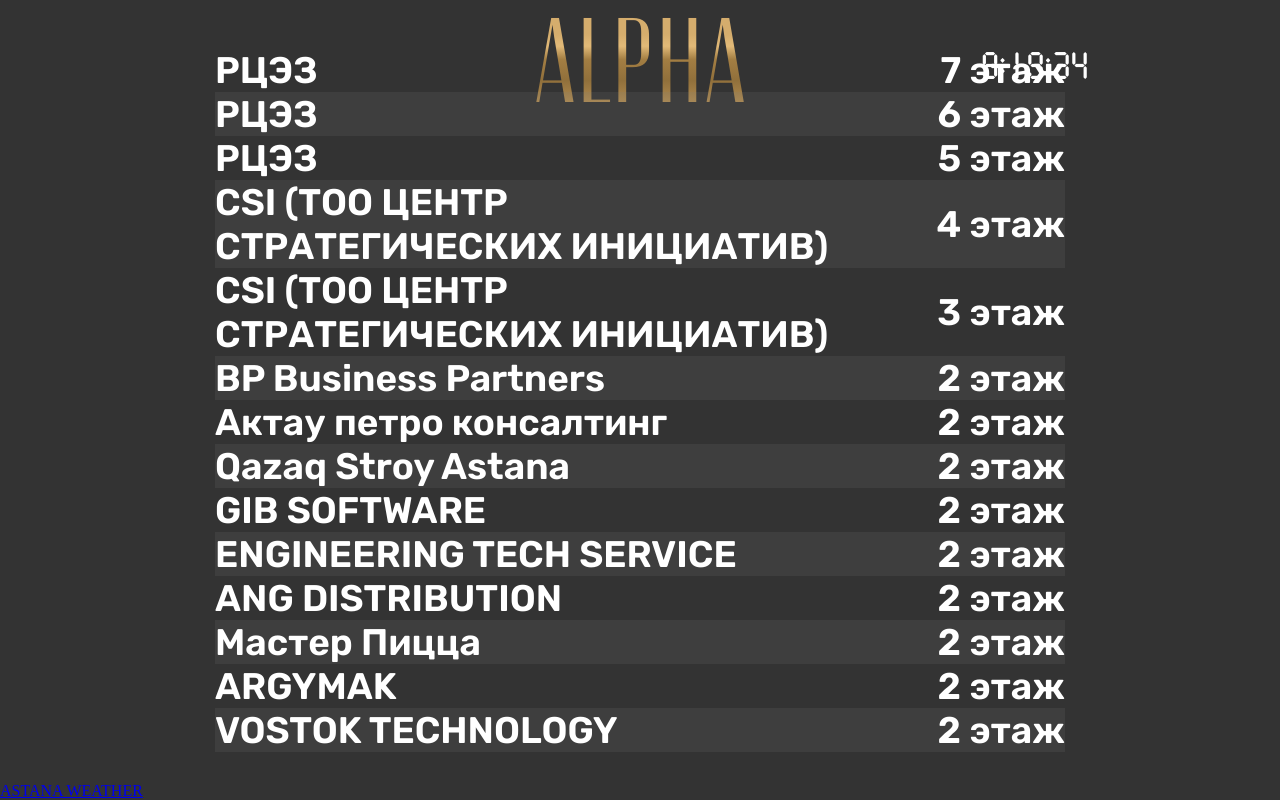
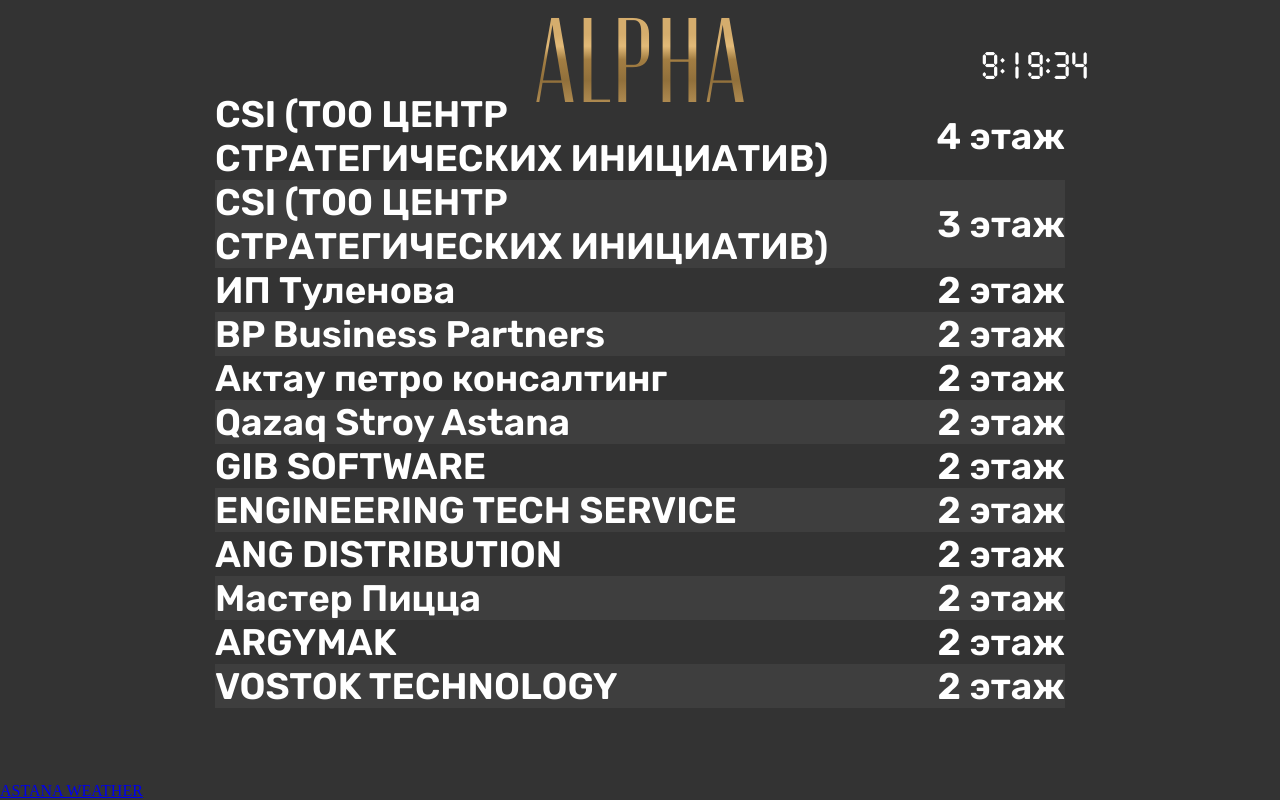
Before and after one commit to lynksalpha/lynksalpha, a plain HTML site: page index.html in a window 1280 px wide. Drawn offline with nearby package versions, Linux system fonts and the light colour scheme; no server answers; a script that the page names is missing.

Commit message:
Update index.html

```diff
--- a/index.html
+++ b/index.html
@@ -59,24 +59,16 @@
     <table class="list" cellspacing="0" cellpadding="0">
       <tbody>
         <tr class="f_child">
-          <td class="f_child">РЦЭЗ</td>
-          <td class="s_child">7 этаж</td>
-        </tr>
-        <tr class="f_child">
-          <td class="f_child">РЦЭЗ</td>
-          <td class="s_child">6 этаж</td>
-        </tr>
-        <tr class="f_child">
-          <td class="f_child">РЦЭЗ</td>
-          <td class="s_child">5 этаж</td>
-        </tr>
-        <tr class="f_child">
           <td class="f_child">CSI (ТОО ЦЕНТР СТРАТЕГИЧЕСКИХ ИНИЦИАТИВ)</td>
           <td class="s_child">4 этаж</td>
         </tr>
         <tr class="f_child">
           <td class="f_child">CSI (ТОО ЦЕНТР СТРАТЕГИЧЕСКИХ ИНИЦИАТИВ) </td>
           <td class="s_child">3 этаж</td>
+          </tr>
+        <tr class="f_child">
+          <td class="f_child">ИП Туленова</td>
+          <td class="s_child">2 этаж</td>
         </tr>
         <tr class="f_child">
           <td class="f_child">BP Business Partners</td>
```
